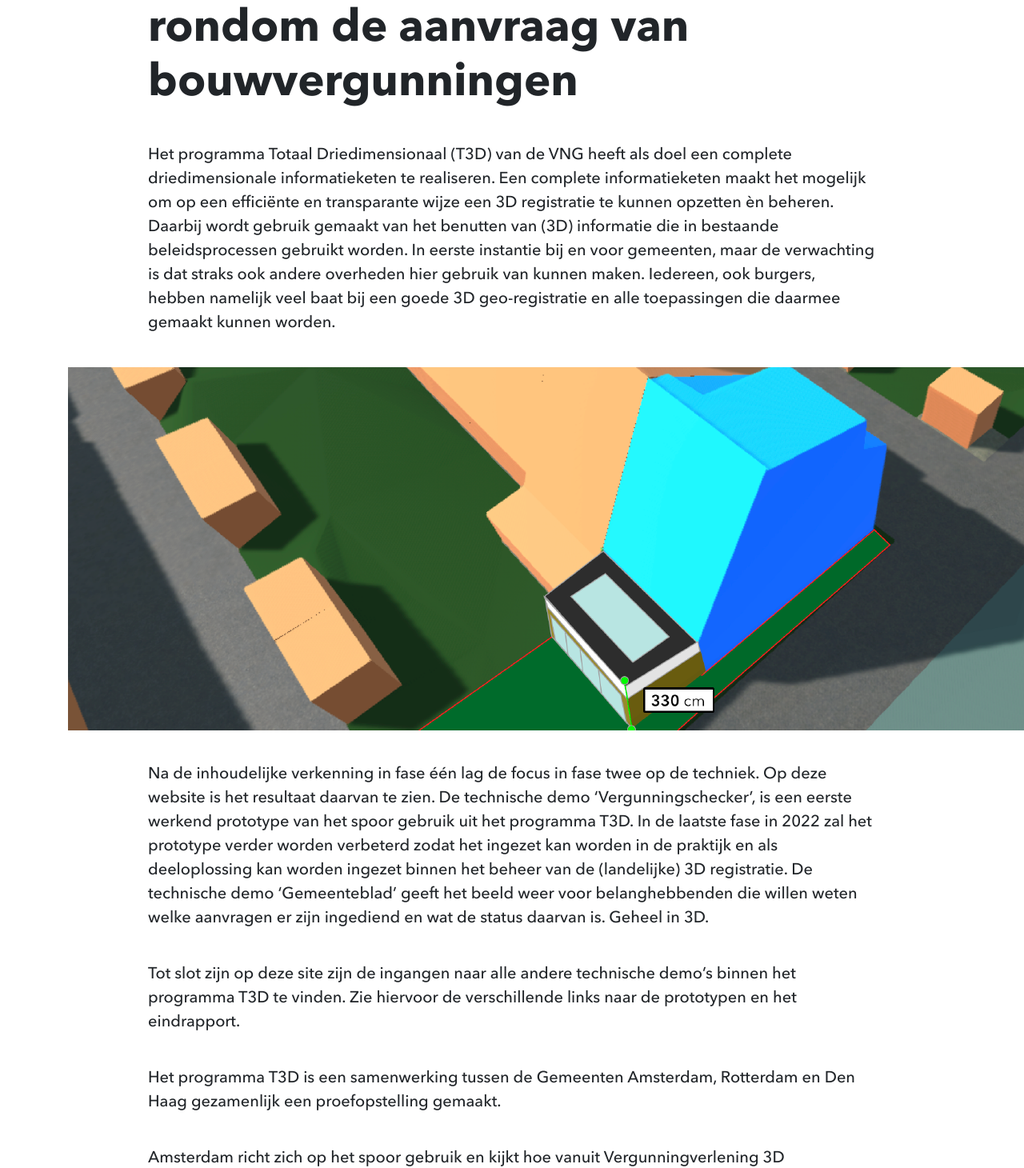
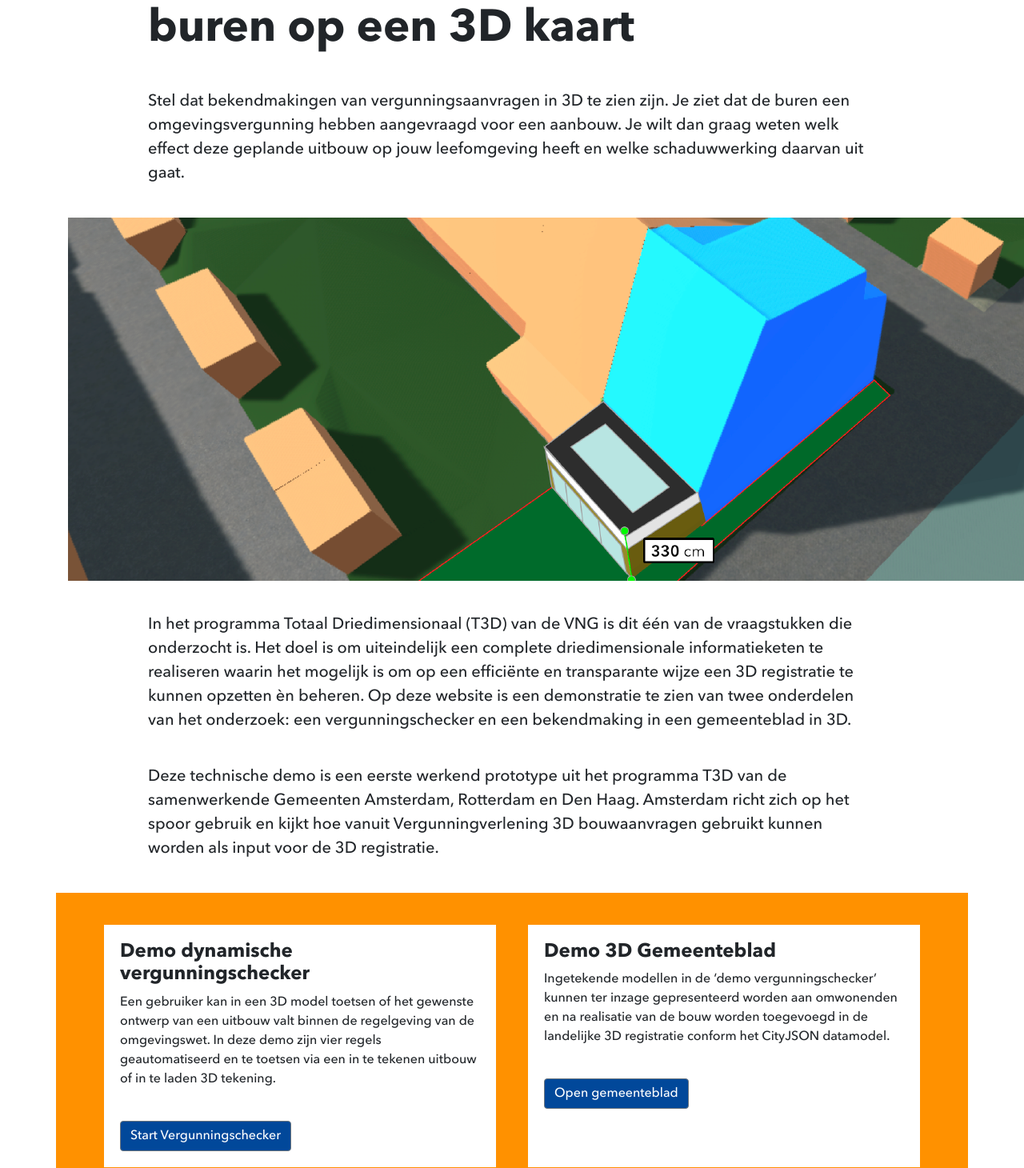
Before and after one commit to VNG-Realisatie/Totaal-3D-Terugmelding, a Vue app: page /#/ in a window 1280 px wide. Shown: the part 177-1637 px from the top of the page at 80% size. Built offline with nearby package versions, Linux system fonts and the light colour scheme.

Commit message:
- nieuwe teksten - mogelijkheid om  te schakelen naar andere builds

```diff
--- a/src/views/Home.vue
+++ b/src/views/Home.vue
@@ -4,47 +4,43 @@
 
 
 
-<h1>Toetsing waarde 3D modellen rondom de aanvraag van bouwvergunningen</h1>
+<h1>Bekijk het bouwplan van de buren op een 3D kaart</h1>
 
 
 <p>
-Het programma Totaal Driedimensionaal (T3D) van de VNG heeft als doel een complete driedimensionale informatieketen te realiseren. Een complete informatieketen maakt het mogelijk om op een efficiënte en transparante wijze een 3D registratie te kunnen opzetten èn beheren. Daarbij wordt gebruik gemaakt van het benutten van (3D) informatie die in bestaande beleidsprocessen gebruikt worden. In eerste instantie bij en voor gemeenten, maar de verwachting is dat straks ook andere overheden hier gebruik van kunnen maken. Iedereen, ook burgers, hebben namelijk veel baat bij een goede 3D geo-registratie en alle toepassingen die daarmee gemaakt kunnen worden.
+Stel dat bekendmakingen van vergunningsaanvragen in 3D te zien zijn. Je ziet dat de buren een omgevingsvergunning hebben aangevraagd voor een aanbouw. Je wilt dan graag weten welk effect deze geplande uitbouw op jouw leefomgeving heeft en welke schaduwwerking daarvan uit gaat.
 </p>
 
 <img src="images/plaatje_uitbouw.png" >
 
 <p>
-Na de inhoudelijke verkenning in fase één lag de focus in fase twee op de techniek. Op deze website is het resultaat daarvan te zien. De technische demo ‘Vergunningschecker’, is een eerste werkend prototype van het spoor gebruik uit het programma T3D. In de laatste fase in 2022 zal het prototype verder worden verbeterd zodat het ingezet kan worden in de praktijk en als deeloplossing kan worden ingezet binnen het beheer van de (landelijke) 3D registratie. De technische demo ‘Gemeenteblad’ geeft het beeld weer voor belanghebbenden die willen weten welke aanvragen er zijn ingediend en wat de status daarvan is. Geheel in 3D.
+In het programma Totaal Driedimensionaal (T3D) van de VNG is dit één van de vraagstukken die onderzocht is. Het doel is om uiteindelijk een complete driedimensionale informatieketen te realiseren waarin het mogelijk is om op een efficiënte en transparante wijze een 3D registratie te kunnen opzetten èn beheren. Op deze website is een demonstratie te zien van twee onderdelen van het onderzoek:
+een vergunningschecker en een bekendmaking in een gemeenteblad in 3D.
 </p>
 
 <p>
-Tot slot zijn op deze site zijn de ingangen naar alle andere  technische demo’s binnen het programma T3D te vinden. Zie hiervoor de  verschillende links naar de prototypen en het eindrapport.
-</p>
-
-<p>
-Het programma T3D is een samenwerking tussen  de Gemeenten Amsterdam, Rotterdam en Den Haag gezamenlijk een proefopstelling gemaakt.
-</p>
-
-<p>
-Amsterdam richt zich op het spoor gebruik en kijkt hoe vanuit Vergunningverlening 3D bouwaanvragen gebruikt kunnen worden als input voor de 3D registratie. Die wordt daarmee een stuk gedetailleerder maar vooral ook actueler.
+Deze technische demo is een eerste werkend prototype uit het programma T3D van de samenwerkende Gemeenten Amsterdam, Rotterdam en Den Haag. Amsterdam richt zich op het spoor gebruik en kijkt hoe vanuit Vergunningverlening 3D bouwaanvragen gebruikt kunnen worden als input voor de 3D registratie.
 </p>
 
 <b-row class="buttons">
     <b-col class="linkcard">
-      <h2>Vergunningschecker</h2>
-      <div>Ingang naar de technische demo waarin onderzocht is wat de mogelijkheden zijn van een dynamische vergunningschecker. Een gebruiker kan in een 3D model toetsen of het gewenste ontwerp van een uitbouw valt binnen de regelgeving van de DSO. In deze demo zijn vier regels (van de ruim 50) geautomatiseerd en te toetsen via een in te tekenen uitbouw of in te laden 3D tekening.</div>
+      <h2>Demo dynamische vergunningschecker</h2>
+      <div>Een gebruiker kan in een 3D model toetsen of het gewenste ontwerp van een uitbouw valt binnen de regelgeving van de omgevingswet. In deze demo zijn vier regels geautomatiseerd en te toetsen via een in te tekenen uitbouw of in te laden 3D tekening.</div>
       <b-button href="#/vergunningschecker" class="button-link">Start Vergunningschecker</b-button>
     </b-col>
 
     <b-col class="linkcard">
-      <h2>Gemeenteblad</h2>
-      <div>Ingang naar de technische demo waarin aangetoond wordt dat (ingetekende) 3D modellen van een uitbouw gepresenteerd kunnen worden op een 3D kaart conform het CityJSON datamodel. 3D ontwerpen verkregen uit vergunningsaanvraagprocessen kunnen zo aan bewoners ter inzage getoond worden.</div>
+      <h2>Demo 3D Gemeenteblad</h2>
+      <div>Ingetekende modellen in de ‘demo vergunningschecker’ kunnen ter inzage gepresenteerd worden aan omwonenden en na realisatie van de bouw worden toegevoegd in de landelijke 3D registratie conform het CityJSON datamodel.</div>
       <b-button href="#/gemeenteblad" class="button-link">Open gemeenteblad</b-button>
     </b-col>
 </b-row>
 
+
+
   <b-row class="team">
     <b-col class="linkcard">
+
        <h2>Ontwikkel Team</h2>
 
         <b-row class="teamrow" v-for="item in theteam" v-bind:key="item.name">
@@ -80,10 +76,11 @@ import team from '@/assets/team.json'
 export default {
   name: 'Home',
   data: function () {
-return{
-  name: "vergunningschecker",
-  theteam:team
-}
+    return{
+      name: "vergunningschecker",
+      name1: "vergunningschecker2",
+      theteam:team
+    }
 
   },
   computed:{
--- a/src/views/Vergunningschecker.vue
+++ b/src/views/Vergunningschecker.vue
@@ -10,6 +10,8 @@
         <b-dropdown-item @click="laadAdres('3524KX', '5')">Catalonië 5 Utrecht</b-dropdown-item>
         <b-dropdown-item @click="laadAdres('1015DT', '235')">Prinsengracht 235 Amsterdam</b-dropdown-item>
     </b-dropdown>
+
+    <b-form-select v-if="step==2" v-model="selected_build" :options="build_options"></b-form-select>
 
     <div class="header">Uitbouw plaatsen</div>
 
@@ -38,7 +40,8 @@
 
           <div v-if="found_address" class="foundaddress formlines">
             <div class="foundaddress_header">Dit is het gekozen adres:</div>
-            <div>{{street}} {{huisnummer}}{{huisletter}}</div>
+            <!-- <div>{{street}} {{huisnummer}}{{huisletter}}</div> -->
+            <div>{{street}} {{huisnummer}}{{huisnummertoevoeging}}</div>
             <div>{{postcode}} {{city}}</div>
 
             <p></p>
@@ -195,7 +198,7 @@ export default {
     return {
       sessionId:null,
       step: 1,
-      viewer_base_url: "https://opslagt3d.z6.web.core.windows.net/3d/",
+      viewer_base_url: "https://opslagt3d.z6.web.core.windows.net",
       //viewer_base_url: "http://localhost:8080/",
       postcode: "",
       huisnummerinvoer: "",
@@ -236,7 +239,12 @@ export default {
         currentVersionId:null,
         conversionStatus:"",
         blobId:null
-      }
+      },
+      build_options: [
+        {value: "3d", text: 'laatste build'},
+        {value: "wmsprojector", text: 'feature WMS projector'}
+      ],
+      selected_build: "3d"
 
     }
   },
@@ -398,8 +406,13 @@ export default {
                       "Accept-Crs": "epsg:28992"
                     }
 
+      // let url = text == undefined ? `https://api.bag.kadaster.nl/lvbag/individuelebevragingen/v2/adressenuitgebreid?postcode=${postcode}&huisnummer=${num}&exacteMatch=true` :
+      //   `https://api.bag.kadaster.nl/lvbag/individuelebevragingen/v2/adressenuitgebreid?postcode=${postcode}&huisnummer=${num}&huisnummertoevoeging=${text}&exacteMatch=true`
+
       let url = text == undefined ? `https://api.bag.kadaster.nl/lvbag/individuelebevragingen/v2/adressenuitgebreid?postcode=${postcode}&huisnummer=${num}&exacteMatch=true` :
-        `https://api.bag.kadaster.nl/lvbag/individuelebevragingen/v2/adressenuitgebreid?postcode=${postcode}&huisnummer=${num}&huisnummertoevoeging=${text}&exacteMatch=true`
+        `https://api.bag.kadaster.nl/lvbag/individuelebevragingen/v2/adressenuitgebreid?postcode=${postcode}&huisnummer=${num}&huisletter=${text}&exacteMatch=true`
+
+
 
       fetch(url, { headers })
         .then(response => response.json())
@@ -416,9 +429,16 @@ export default {
           this.notfound = false;
 
           let adres = data._embedded.adressen[0];
+
+console.log(adres);
+
           this.street = adres.korteNaam;
           this.huisnummer = adres.huisnummer;
-          this.huisnummertoevoeging = adres.huisnummertoevoeging;
+
+          //this.huisnummertoevoeging = adres.huisnummertoevoeging;
+
+          this.huisnummertoevoeging = adres.huisletter;
+
           this.city = adres.woonplaatsNaam;
           this.bouwjaar = adres.oorspronkelijkBouwjaar[0];
           this.verblijfsobject_id = adres.adresseerbaarObjectIdentificatie;
@@ -446,7 +466,7 @@ export default {
     },
     checkMonument: function(x,y){
         let bbox = `${x-0.5},${y-0.5},${x+0.5},${y+0.5}`;
-        fetch(`https://services.rce.geovoorziening.nl/rce/wfs?SERVICE=WFS&REQUEST=GetFeature&VERSION=2.0.0&TYPENAMES=rce:NationalListedMonuments&STARTINDEX=0&COUNT=1&SRSNAME=EPSG:28992&BBOX=${bbox}&outputFormat=json`)
+        fetch(`https://services.rce.geovoorziening.nl/rce/wfs?SERVICE=WFS&REQUEST=GetFeature&VERSION=2.0.0&TYPENAMES=rce:NationalListedMonuments&STARTINDEX=0&COUNT=1&SRSNAME=EPSG:28992&npm=${bbox}&outputFormat=json`)
         .then(response => response.json())
         .then(data => {
           this.ismonument = data.features.length > 0;
@@ -617,7 +637,7 @@ export default {
       this.UpdateSession();
 
       window.open(
-        `${this.viewer_base_url}?sessionId=${Session.$_session_id}`,
+        `${this.viewer_base_url}/${this.selected_build}/?sessionId=${Session.$_session_id}`,
         '_blank'
       );
 
```
